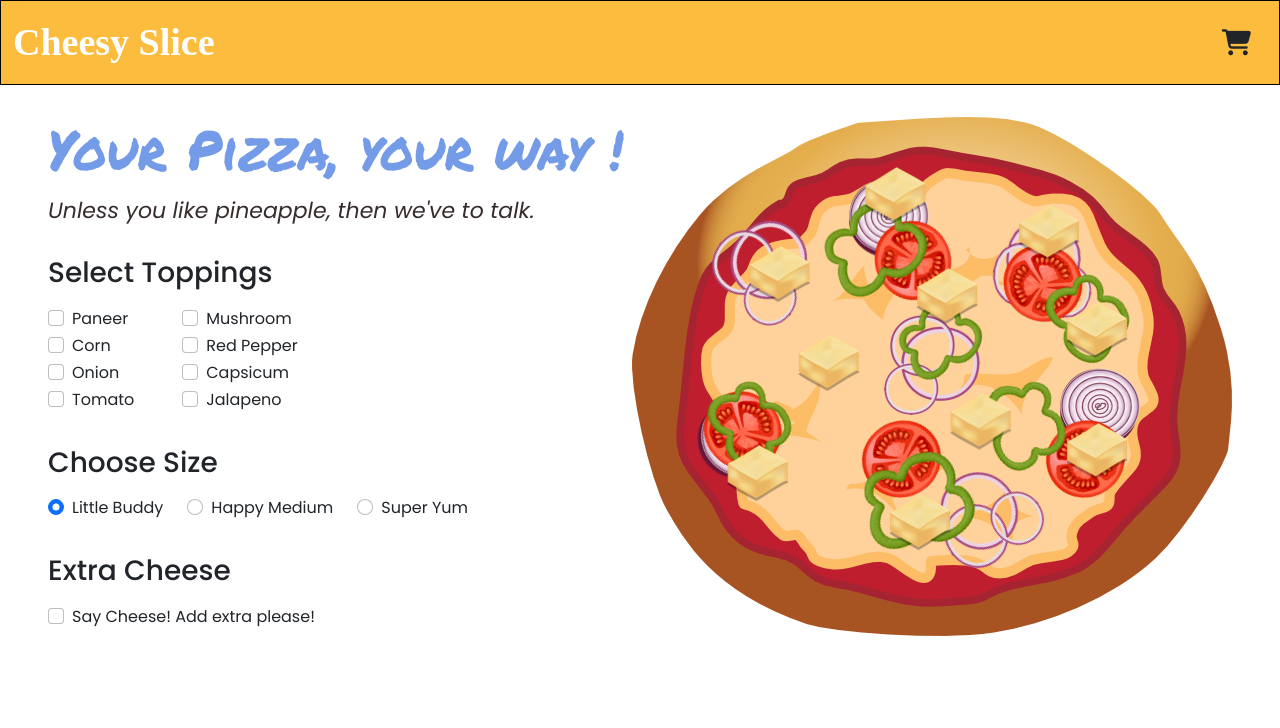
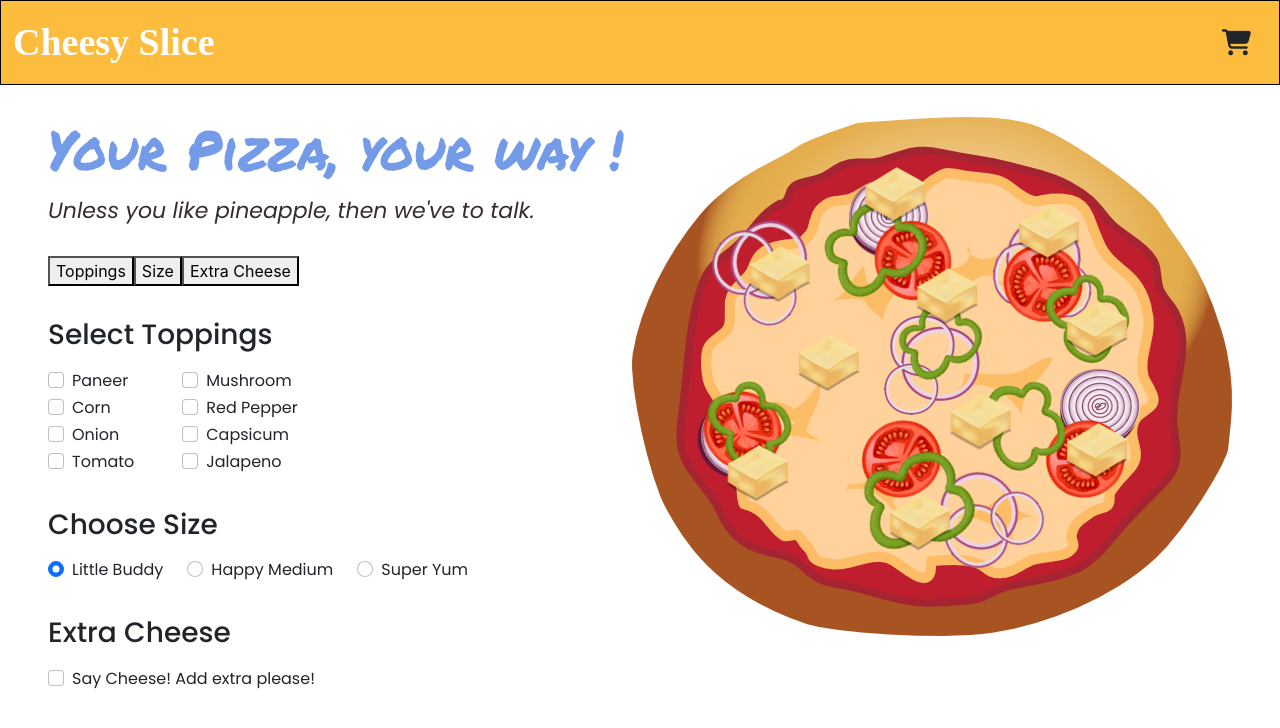
Before and after one commit to eyekavya/BurgerApp-React, a React (Create React App) app: page / in a window 1280 px wide. Shown: the top 728 px of the page. Built offline with nearby package versions, Linux system fonts and the light colour scheme; a web font is replaced by a local one.

Commit message:
added tabs for selection

```diff
--- a/src/App.js
+++ b/src/App.js
@@ -6,6 +6,7 @@ import "./App.css";
 import Topping from "./components/Topping/Topping.js";
 import Size from "./components/Size/Size.js";
 import Cheese from "./components/Cheese/Cheese.js";
+import Tab from "./components/Tab/Tab.js";
 
 function App() {
   return (
@@ -15,6 +16,7 @@ function App() {
         <div className="flex">
           <div className="content-section">
             <Tagline />
+            <Tab />
             <Topping />
             <Size />
             <Cheese />
--- /dev/null
+++ b/src/components/Tab/Tab.js
@@ -0,0 +1,15 @@
+import React from "react";
+
+function Tab() {
+  return (
+    <>
+      <div className="wrapper">
+        <button className="tab-btn">Toppings</button>
+        <button>Size</button>
+        <button>Extra Cheese</button>
+      </div>
+    </>
+  );
+}
+
+export default Tab;
```
